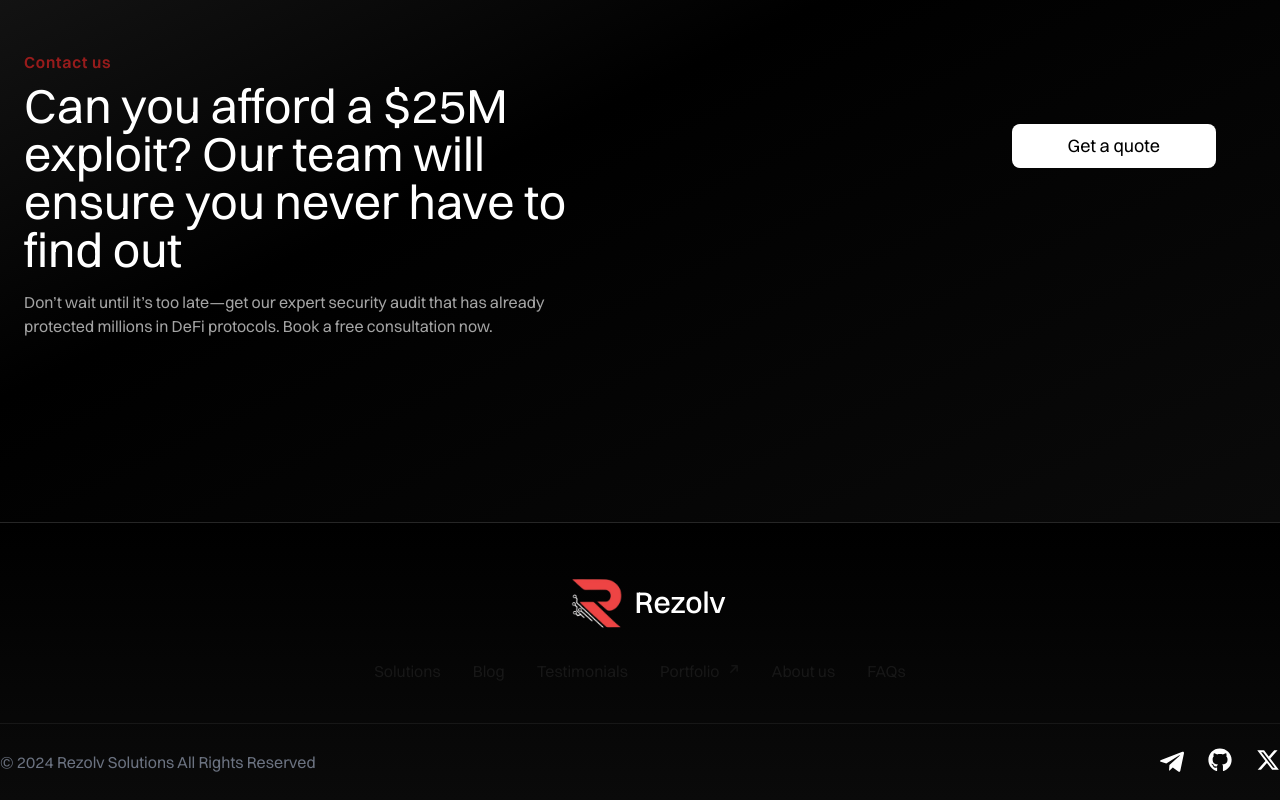
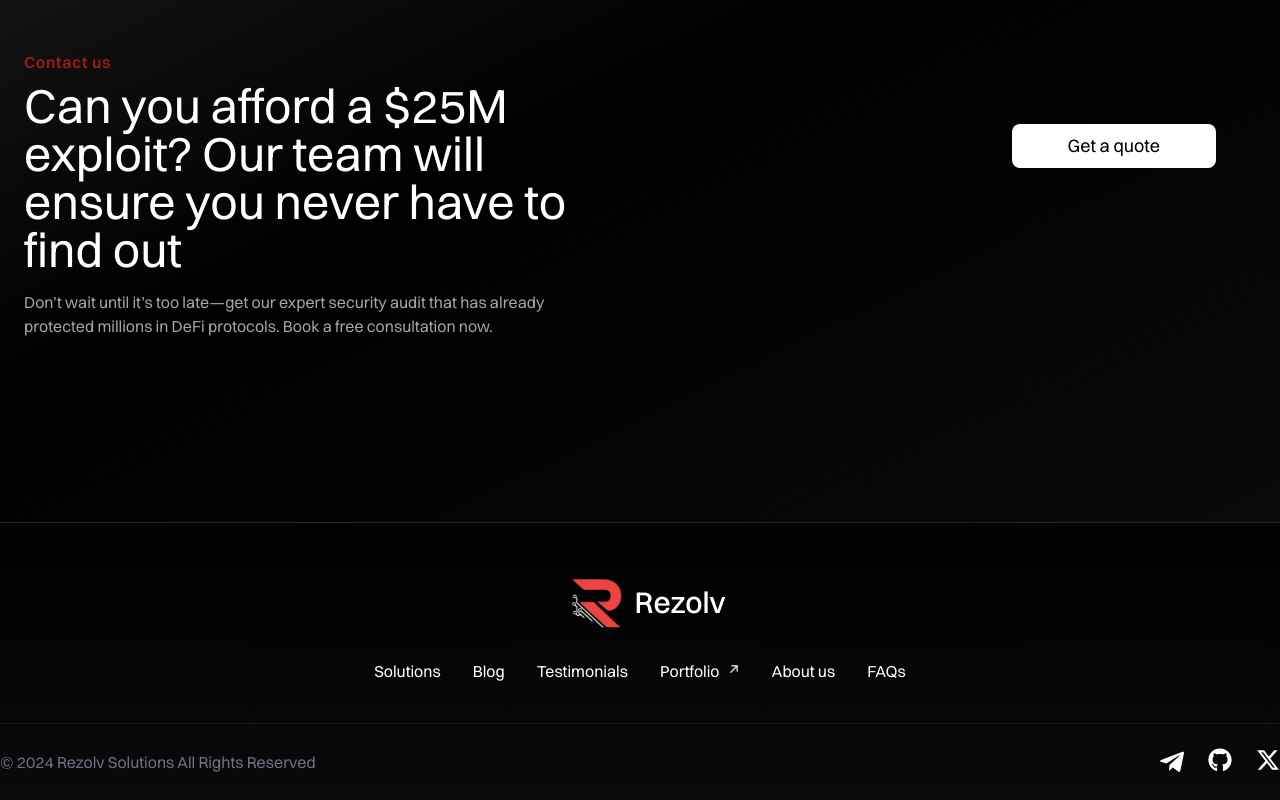
Before and after one commit to notbozho/rezolv, a Next.js app: page / in a window 1280 px wide. Shown: the part 3838-4638 px from the top of the page. Built offline with nearby package versions, Linux system fonts and the light colour scheme.

Commit message:
dosta fixes

```diff
--- a/src/app/components/Footer.tsx
+++ b/src/app/components/Footer.tsx
@@ -6,12 +6,9 @@ import Arrow from "@/app/assets/icons/arrow-right.svg";
 import Telegram from "@/app/assets/icons/telegram.svg";
 import GitHub from "@/app/assets/icons/github.svg";
 import X from "@/app/assets/icons/x.svg";
-import { useRouter } from "next/navigation";
 import Link from "next/link";
 
 export default function Footer() {
-    const router = useRouter();
-
     return (
         <footer className="z-30 w-full">
             <div className="mx-auto border-t border-neutral-800 bg-gradient-to-b from-black to-neutral-950">
@@ -28,48 +25,44 @@ export default function Footer() {
                             Rezolv
                         </h1>
                     </div>
-                    <div className="flex flex-wrap items-center justify-center text-center lg:flex-nowrap lg:space-x-8">
-                        <p
-                            onClick={() => router.push("/#solutions")}
+                    <div className="flex flex-wrap items-center justify-center text-center text-white lg:flex-nowrap lg:space-x-8">
+                        <Link
+                            href="/#solutions"
                             className="basis-1/2 cursor-pointer transition-all duration-500 ease-in-out hover:text-red-200 lg:basis-0"
                         >
                             Solutions
-                        </p>
-                        <p
-                            onClick={() => router.push("/blog")}
+                        </Link>
+                        <Link
+                            href="/blog"
                             className="basis-1/2 cursor-pointer transition-all duration-500 ease-in-out hover:text-red-200 lg:basis-0"
                         >
                             Blog
-                        </p>
-                        <p
-                            onClick={() => router.push("/#testimonials")}
+                        </Link>
+                        <Link
+                            href="/#testimonials"
                             className="basis-1/2 cursor-pointer transition-all duration-500 ease-in-out hover:text-red-200 lg:basis-0"
                         >
                             Testimonials
-                        </p>
-                        <p
-                            onClick={() =>
-                                router.push(
-                                    "https://github.com/RezolvSolutions/Audits",
-                                )
-                            }
+                        </Link>
+                        <Link
+                            href="https://github.com/RezolvSolutions/Audits"
                             className="flex basis-1/2 cursor-pointer items-center justify-center gap-2 transition-all duration-500 ease-in-out hover:text-red-200 lg:basis-0"
                         >
                             Portfolio
                             <Arrow className="mb-1 h-3 w-3 -rotate-45 fill-white opacity-80" />
-                        </p>
-                        <p
-                            onClick={() => router.push("/#aboutus")}
+                        </Link>
+                        <Link
+                            href="/#aboutus"
                             className="basis-1/2 cursor-pointer text-nowrap transition-all duration-500 ease-in-out hover:text-red-200 lg:basis-0"
                         >
                             About us
-                        </p>
-                        <p
-                            onClick={() => router.push("/#faq")}
+                        </Link>
+                        <Link
+                            href="/#faq"
                             className="basis-1/2 cursor-pointer transition-all duration-500 ease-in-out hover:text-red-200 lg:basis-0"
                         >
                             FAQs
-                        </p>
+                        </Link>
                     </div>
                 </div>
                 <div className="container mx-auto flex flex-col-reverse items-center justify-between gap-4 border-t border-neutral-900 py-6 lg:flex-row lg:gap-0">
--- a/src/app/components/MobileNavbar.tsx
+++ b/src/app/components/MobileNavbar.tsx
@@ -193,15 +193,15 @@ export default function MobileNavbar({
                             height={100}
                             className="h-20 w-20"
                         />
-                        <Link
-                            href="/"
-                            className="cursor-pointer pr-6 text-2xl text-white"
-                        >
+                        <a className="cursor-pointer pr-6 text-2xl text-white">
                             Rezolv
-                        </Link>
+                        </a>
                     </div>
                     <div className="flex flex-col items-center gap-6 text-white">
-                        <Link href="/#solutions">
+                        <Link
+                            onClick={() => closeAnimation()}
+                            href="/#solutions"
+                        >
                             <NavbarItem
                                 active={isActive("/", "solutions")}
                                 id="mobile_nav_item"
@@ -209,7 +209,7 @@ export default function MobileNavbar({
                                 Solutions
                             </NavbarItem>
                         </Link>
-                        <Link href="/blog">
+                        <Link onClick={() => closeAnimation()} href="/blog">
                             <NavbarItem
                                 active={inBlog()}
                                 className="flex items-center gap-2 hover:fill-red-200"
@@ -219,7 +219,10 @@ export default function MobileNavbar({
                             </NavbarItem>
                         </Link>
 
-                        <Link href="/#testimonials">
+                        <Link
+                            onClick={() => closeAnimation()}
+                            href="/#testimonials"
+                        >
                             <NavbarItem
                                 active={isActive("/", "testimonials")}
                                 id="mobile_nav_item"
@@ -246,7 +249,10 @@ export default function MobileNavbar({
                             </NavbarItem>
                         </Link>
                         <Link href="/#faq">
-                            <NavbarItem active={isActive("/", "faq")}>
+                            <NavbarItem
+                                id="mobile_nav_item"
+                                active={isActive("/", "faq")}
+                            >
                                 FAQs
                             </NavbarItem>
                         </Link>
--- a/src/app/sections/AboutUs/index.tsx
+++ b/src/app/sections/AboutUs/index.tsx
@@ -84,7 +84,7 @@ const TeamCard = ({
                     id="content"
                     className="w-full overflow-hidden rounded-lg border border-neutral-900 bg-neutral-950 p-2"
                 >
-                    <h3 className="text-lg font-medium">{name}</h3>
+                    <h3 className="text-lg font-medium text-white">{name}</h3>
                     <p className="text-sm text-neutral-400">{role}</p>
                     <div
                         id="socials"
--- a/src/app/sections/FAQ/index.tsx
+++ b/src/app/sections/FAQ/index.tsx
@@ -62,7 +62,7 @@ export default function FAQ() {
                             <div className="flex w-full justify-between rounded-lg pb-5">
                                 <div className="flex max-w-[85%] flex-col text-lg">
                                     <p
-                                        className={`pb-4 ${clsx(open == index && "font-semibold", open !== index && "font-medium")} select-none transition-all duration-500`}
+                                        className={`pb-4 ${clsx(open == index && "font-semibold", open !== index && "font-medium")} select-none text-white transition-all duration-500`}
                                     >
                                         {faq.question}
                                     </p>
--- a/src/app/sections/Testimonials/index.tsx
+++ b/src/app/sections/Testimonials/index.tsx
@@ -72,7 +72,7 @@ export default function Testimonials() {
     }, [emblaApi]);
 
     return (
-        <section className="relative w-full py-36" id="testimonials">
+        <section className="relative w-full py-10 md:py-36" id="testimonials">
             <div
                 className="absolute inset-0 -z-50 w-full bg-gradient-to-tr from-neutral-900 via-black to-neutral-950 opacity-0"
                 id="bg_gradient"
--- a/src/app/styles/globals.css
+++ b/src/app/styles/globals.css
@@ -3,15 +3,8 @@
 @tailwind utilities;
 
 :root {
-    --background: #ffffff;
-    --foreground: #171717;
-}
-
-@media (prefers-color-scheme: dark) {
-    :root {
-        --background: #0a0a0a;
-        --foreground: #ededed;
-    }
+    --background: #0a0a0a;
+    --foreground: #ededed;
 }
 
 ::-webkit-scrollbar {
```
